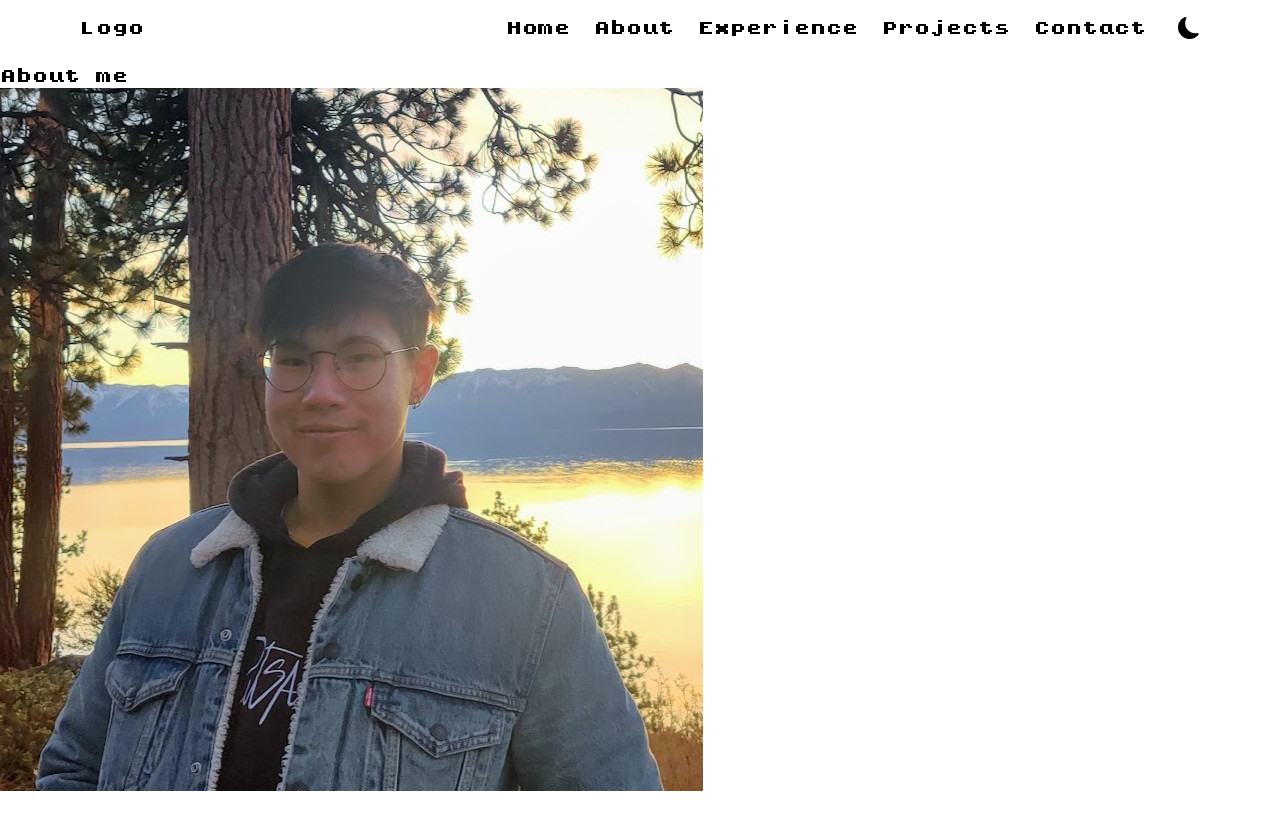
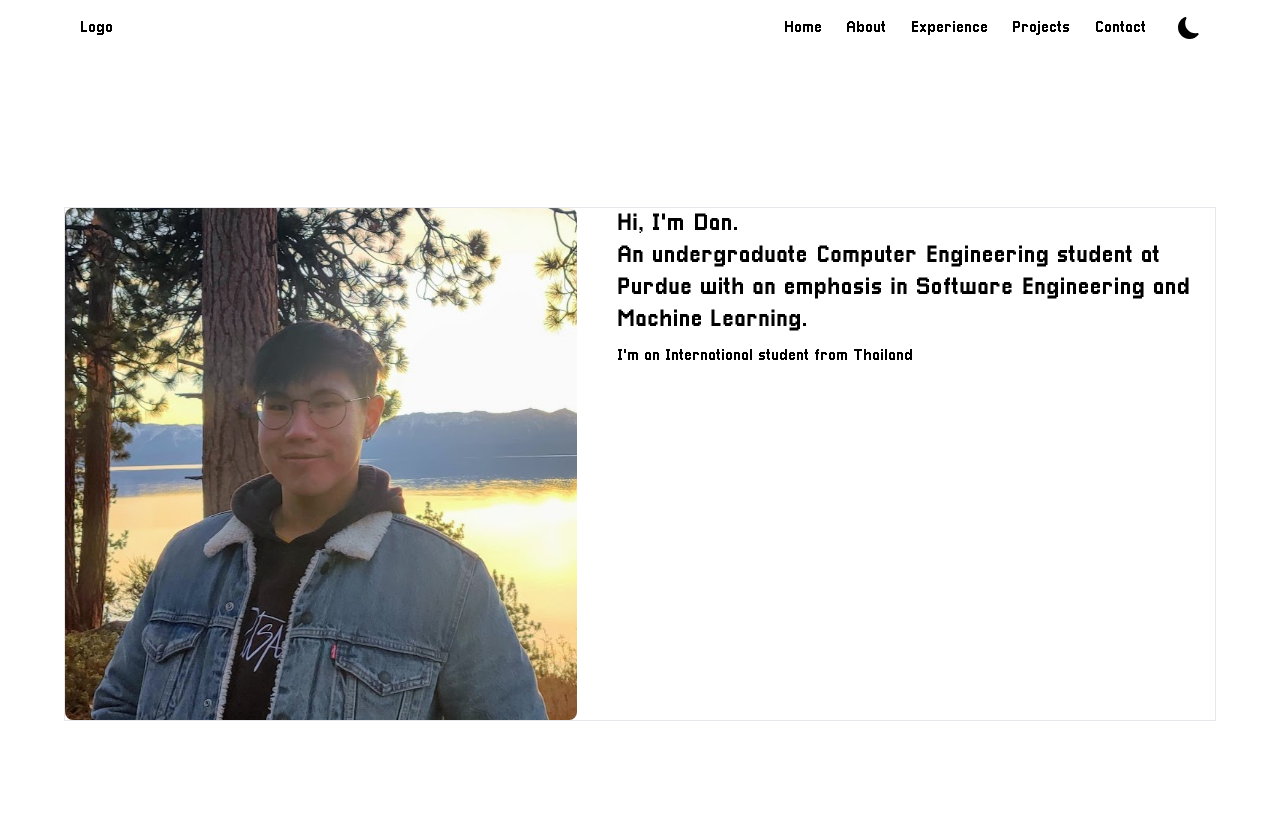
Before and after one commit to pongpatapee/portfolio-website, a React (Create React App) app: page /about in a window 1280 px wide. Shown: the top 830 px of the page. Before the commit the page ends 800 px from the top, so only its background shows below. Built offline with nearby package versions, Linux system fonts and the light colour scheme.

Commit message:
started about page

```diff
--- a/src/index.css
+++ b/src/index.css
@@ -54,7 +54,8 @@
 
 @layer base {
   * {
-    @apply font-kongtext
+    /* @apply font-kongtext */
+    @apply font-pixellari
   }
 }
 
--- a/src/pages/About.jsx
+++ b/src/pages/About.jsx
@@ -1,10 +1,37 @@
 import myPic from "../assets/myPic.jpg";
 
 const About = () => {
+  const content = {
+    header: (
+      <h1 className="text-2xl mb-2">
+        Hi, I'm Dan.
+        <br />
+        An undergraduate Computer Engineering student at Purdue with an emphasis in
+        Software Engineering and Machine Learning.
+      </h1>
+    ),
+
+    details: (
+      <p>
+        I'm an International student from Thailand
+      </p>
+    ),
+
+    img: myPic,
+  }
+
   return (
-    <div className="about">
-      <h1>About me</h1>
-      <img src={myPic} alt="my profile" />
+    <div className="flex flex-col justify-center items-center h-screen ">
+      <div className="flex justify-center items-center max-w-6xl border">
+        <img src={content.img} alt="my profile"
+            className="rounded-lg max-w-lg mr-10" />
+
+        <div className="h-full">
+          {content.header}
+          <p>{content.details}</p>
+          {content.test}
+        </div>
+      </div>
     </div>
   );
 };
```
